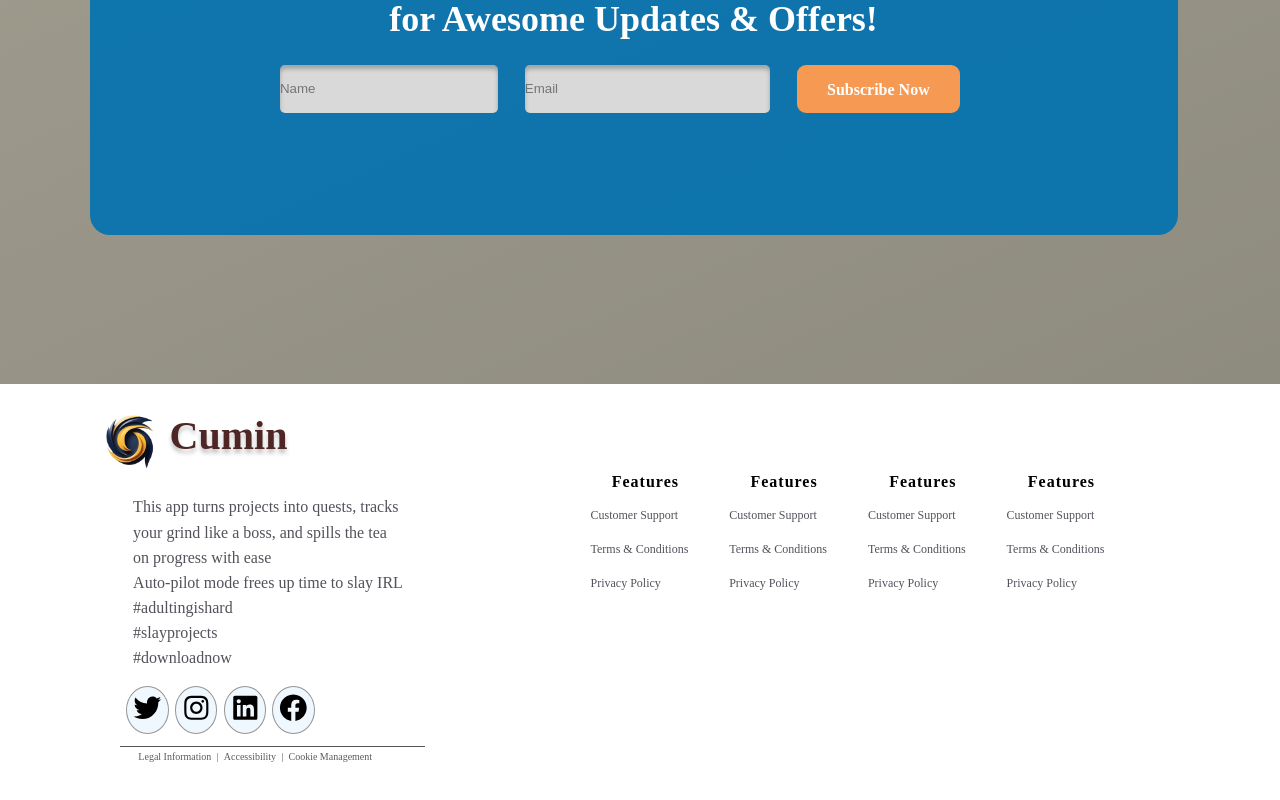
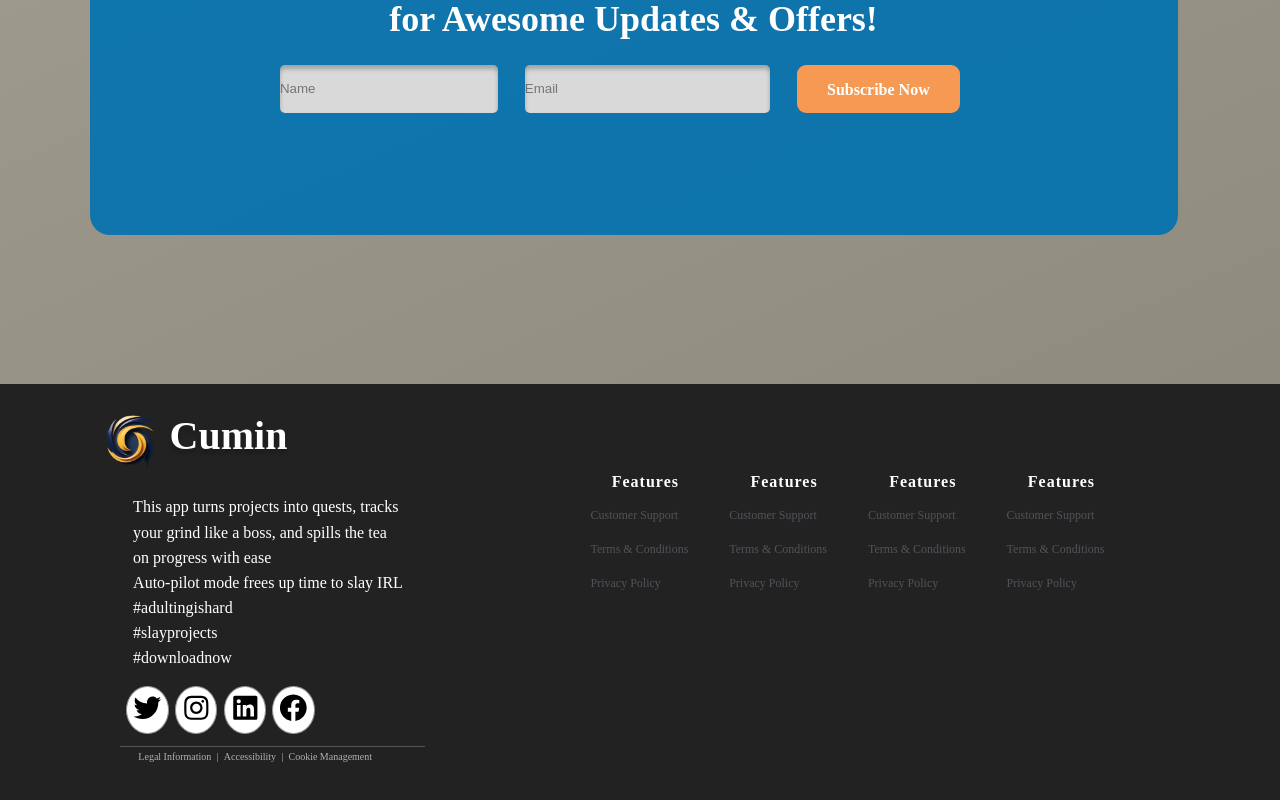
Before and after one commit to hc017/cumino-A-jira-like-application, a React (Create React App) app: page / in a window 1280 px wide. Shown: the part 2096-2896 px from the top of the page. Built offline with nearby package versions, Linux system fonts and the light colour scheme.

Commit message:
Footer changed

```diff
--- a/src/Components/Footer/Footer.css
+++ b/src/Components/Footer/Footer.css
@@ -1,6 +1,7 @@
 .Footer_component{
     width: 100%;
     height: 55vh;
+    background-color: #222222;
 }
 .Footer_inner_component{
     width: 85%;
@@ -51,7 +52,7 @@
     line-height: normal;
     letter-spacing: normal;
     text-align: left;
-    color: #4f2626;
+    color: #ffffff;
 }
 .F_subtitle_component{
     width: 100%;
@@ -70,7 +71,7 @@
     line-height: 1.57;
     letter-spacing: normal;
     text-align: left;
-    color: #52525b;
+    color: #ffffff;
 }
 .F_socialmedia{
     width: 70%;
@@ -85,7 +86,7 @@
     margin-left: 2%;
     border: 1px solid rgb(149, 149, 149);
     border-radius: 100%;
-    background-color: aliceblue;
+    background-color: rgb(255, 255, 255);
 }
 .f_tags{
     width: 60%;
@@ -104,7 +105,7 @@
     letter-spacing: normal;
     text-align: left;
     margin-left: 2%;
-    color: rgba(0, 0, 0, 0.65);
+    color: rgba(255, 255, 255, 0.65);
 }
 .Fcomp_title{
     width: 85%;
@@ -131,6 +132,7 @@
     line-height: 1.38;
     letter-spacing: 1px;
     text-align: center;
+    color: white;
 }
 .sFT{
     width: 85%;
```
